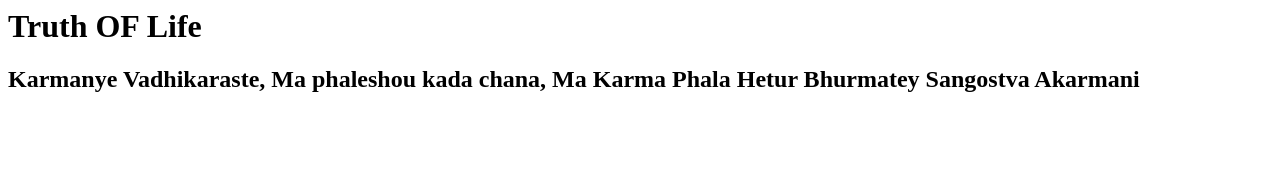
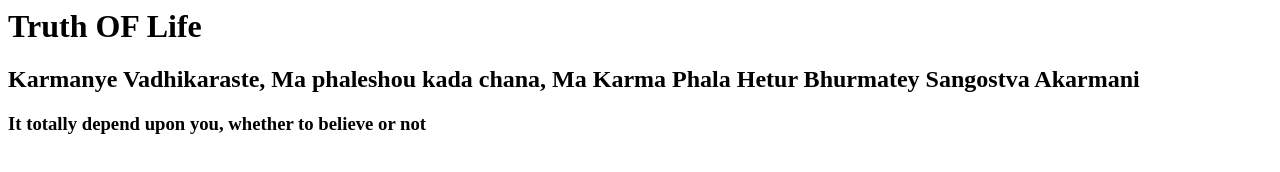
Before and after one commit to yugal121/MlOps_DevOps_Task-1, a plain HTML site: page index.html in a window 1280 px wide. Drawn offline with Linux system fonts and the light colour scheme.

Commit message:
Dev new Update

```diff
--- a/index.html
+++ b/index.html
@@ -4,3 +4,5 @@
 Ma phaleshou kada chana,
 Ma Karma Phala Hetur Bhurmatey Sangostva Akarmani
 </h2>
+
+<h3> It totally depend upon you, whether to believe or not </h3>
```
